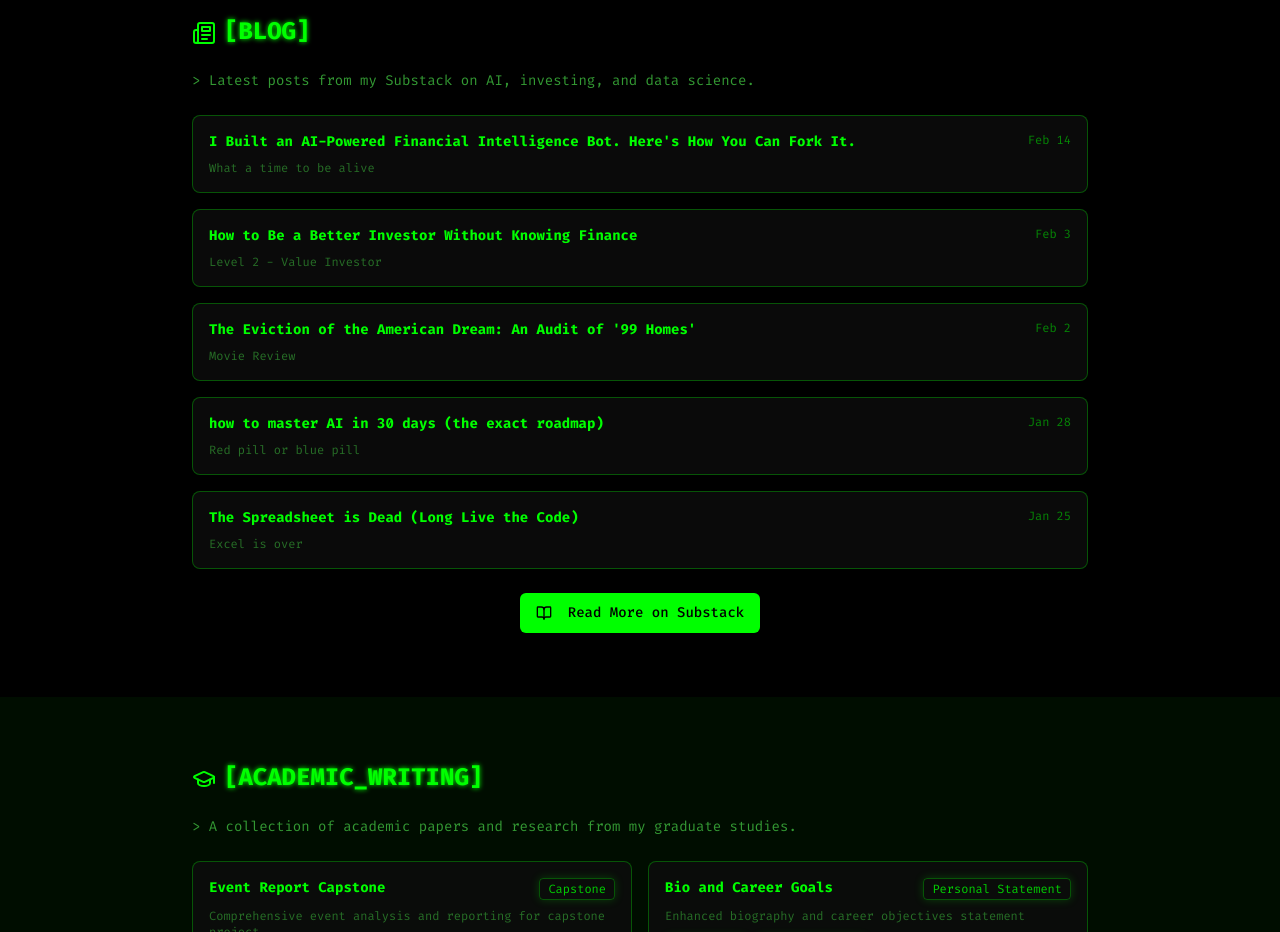
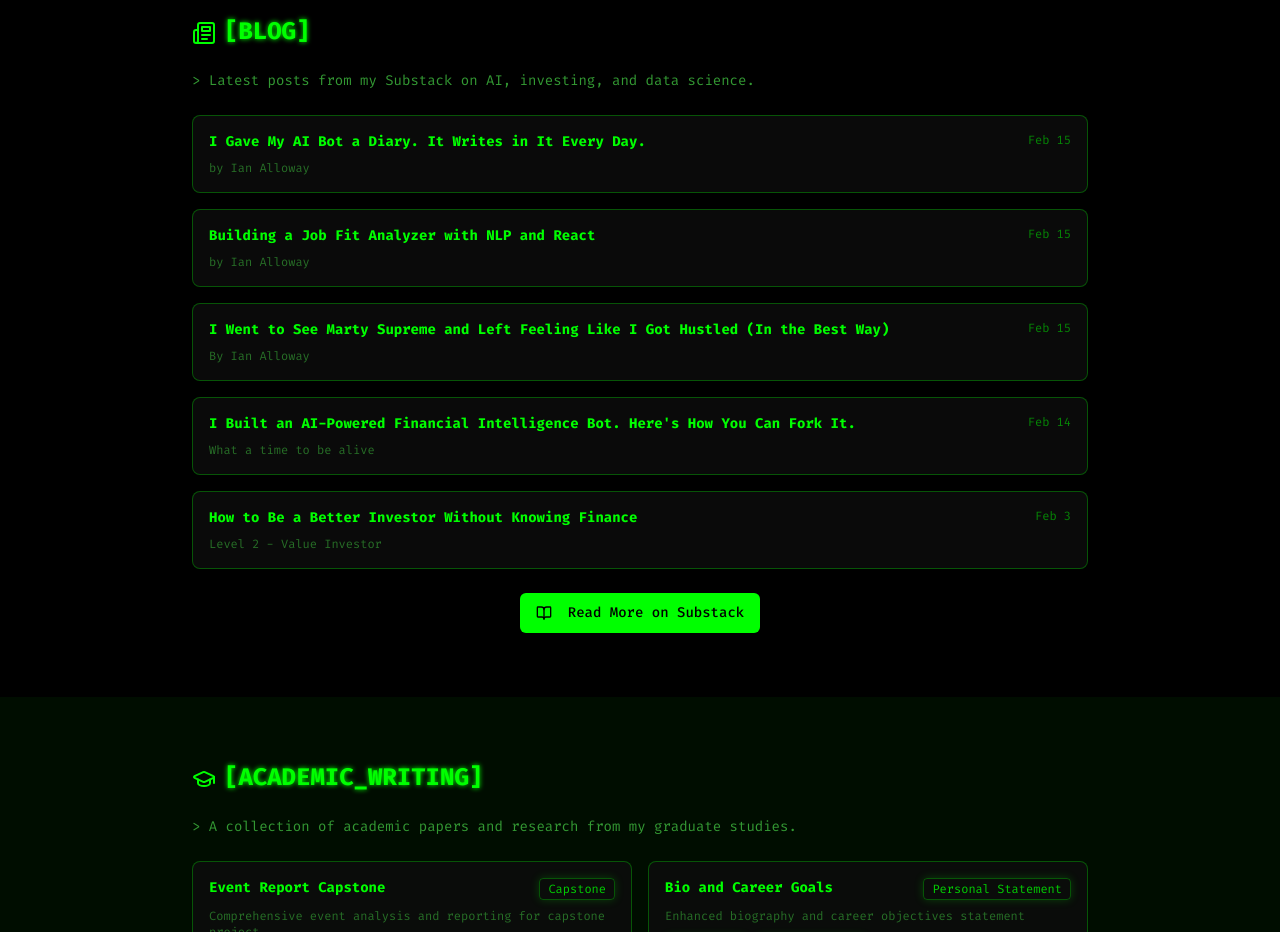
Before and after one commit to ianalloway/ian-web-forge, a React (Vite) app: page / in a window 1280 px wide. Shown: the part 3840-4772 px from the top of the page. Built offline with nearby package versions, Linux system fonts and the light colour scheme; no server answers.

Commit message:
feat: Update blog posts with latest Substack articles
Co-Authored-By: Ian Alloway <adapter_burners.1y@icloud.com>

```diff
--- a/src/pages/Index.tsx
+++ b/src/pages/Index.tsx
@@ -129,6 +129,24 @@ interface BlogPost {
 
 const fallbackBlogPosts: BlogPost[] = [
   {
+    title: 'I Gave My AI Bot a Diary. It Writes in It Every Day.',
+    description: 'by Ian Alloway',
+    url: 'https://allowayai.substack.com/p/i-gave-my-ai-bot-a-diary-it-writes',
+    date: 'Feb 15',
+  },
+  {
+    title: 'Building a Job Fit Analyzer with NLP and React',
+    description: 'by Ian Alloway',
+    url: 'https://allowayai.substack.com/p/building-a-job-fit-analyzer-with',
+    date: 'Feb 15',
+  },
+  {
+    title: 'I Went to See Marty Supreme and Left Feeling Like I Got Hustled (In the Best Way)',
+    description: 'By Ian Alloway',
+    url: 'https://allowayai.substack.com/p/i-went-to-see-marty-supreme',
+    date: 'Feb 15',
+  },
+  {
     title: 'I Built an AI-Powered Financial Intelligence Bot. Here\'s How You Can Fork It.',
     description: 'What a time to be alive',
     url: 'https://allowayai.substack.com/p/i-built-an-ai-powered-financial-intelligence',
@@ -139,24 +157,6 @@ const fallbackBlogPosts: BlogPost[] = [
     description: 'Level 2 - Value Investor',
     url: 'https://allowayai.substack.com/p/how-to-be-a-better-investor-without',
     date: 'Feb 3',
-  },
-  {
-    title: 'The Eviction of the American Dream: An Audit of \'99 Homes\'',
-    description: 'Movie Review',
-    url: 'https://allowayai.substack.com/p/the-eviction-of-the-american-dream',
-    date: 'Feb 2',
-  },
-  {
-    title: 'how to master AI in 30 days (the exact roadmap)',
-    description: 'Red pill or blue pill',
-    url: 'https://allowayai.substack.com/p/how-to-master-ai-in-30-days',
-    date: 'Jan 28',
-  },
-  {
-    title: 'The Spreadsheet is Dead (Long Live the Code)',
-    description: 'Excel is over',
-    url: 'https://allowayai.substack.com/p/the-spreadsheet-is-dead-long-live',
-    date: 'Jan 25',
   },
 ];
 
```
